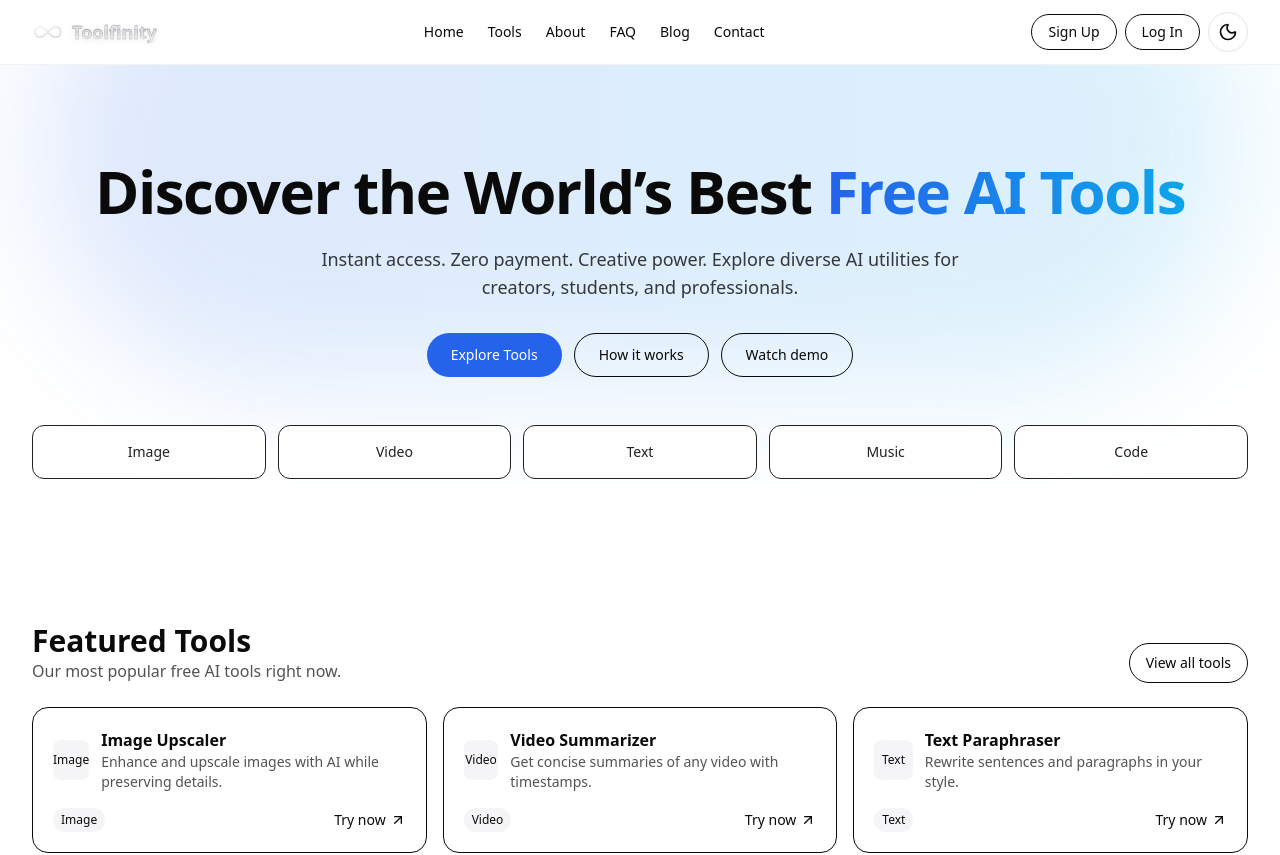
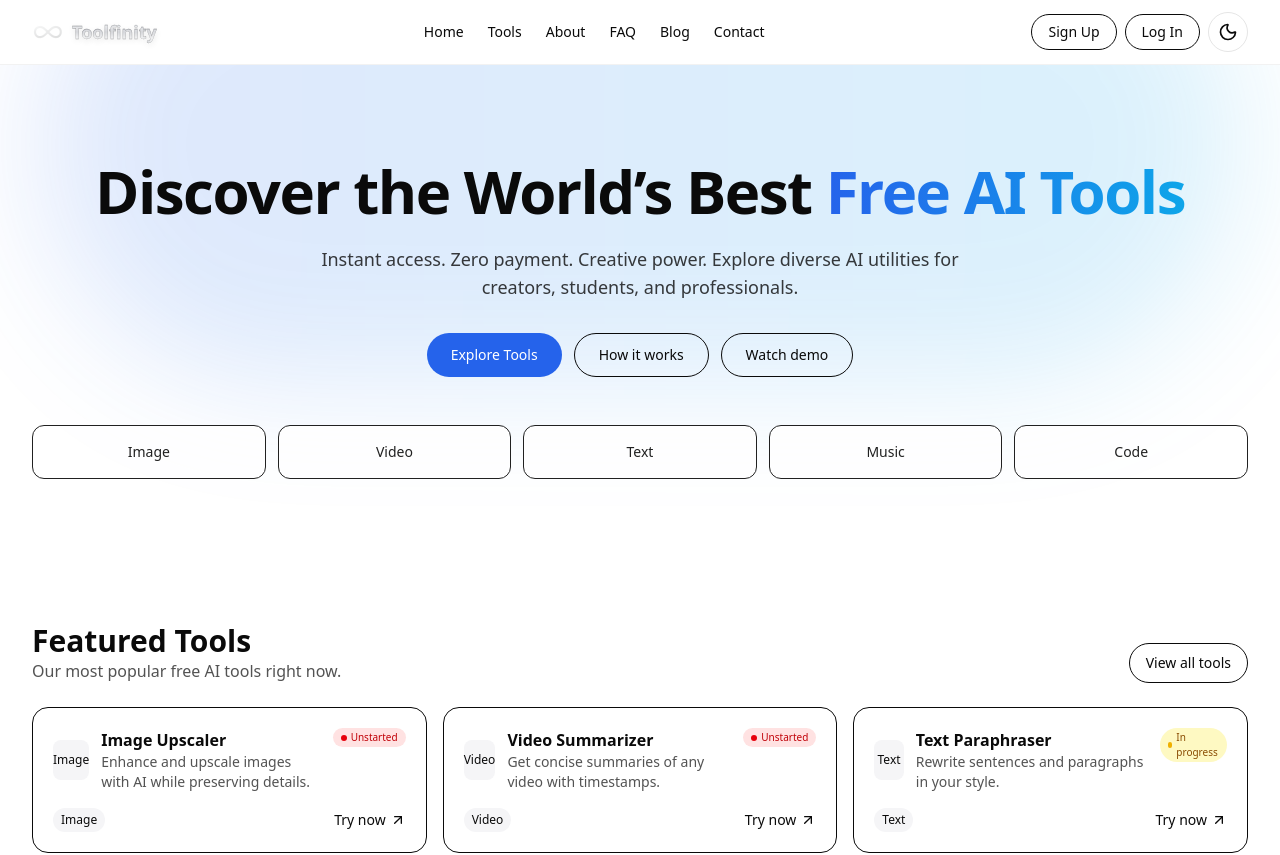
Before and after one commit to silasedwards1/toolfinity, a Next.js app in the folder web/: page / in a window 1280 px wide. Shown: the top 855 px of the page. Built offline with nearby package versions, Linux system fonts and the light colour scheme.

Commit message:
feat(ui): add status badges and annotate tool statuses (red/yellow)

```diff
--- a/web/src/components/ToolCard.tsx
+++ b/web/src/components/ToolCard.tsx
@@ -1,5 +1,7 @@
 import Link from 'next/link';
 import { ArrowUpRight } from 'lucide-react';
+
+export type ToolStatus = 'unstarted' | 'unfinished' | 'ready';
 
 export type Tool = {
   id: string;
@@ -8,11 +10,33 @@ export type Tool = {
   href: string;
   category: 'Image' | 'Video' | 'Text' | 'Music' | 'Code' | 'Utility';
   icon?: React.ReactNode;
+  status?: ToolStatus; // unstarted -> red, unfinished -> yellow, ready -> no badge
 };
+
+function renderStatusBadge(status?: ToolStatus) {
+  if (!status || status === 'ready') return null;
+
+  const isUnstarted = status === 'unstarted';
+  const label = isUnstarted ? 'Unstarted' : 'In progress';
+  const cls = isUnstarted
+    ? 'bg-red-100 text-red-700 dark:bg-red-900/30 dark:text-red-300'
+    : 'bg-yellow-100 text-yellow-800 dark:bg-yellow-900/30 dark:text-yellow-300';
+
+  return (
+    <span
+      className={`inline-flex items-center gap-1 rounded-full px-2 py-0.5 text-[10px] font-medium ${cls}`}
+      aria-label={`Status: ${label}`}
+    >
+      <span className={`h-1.5 w-1.5 rounded-full ${isUnstarted ? 'bg-red-600 dark:bg-red-400' : 'bg-yellow-500 dark:bg-yellow-300'}`} />
+      {label}
+    </span>
+  );
+}
 
 export default function ToolCard({ tool }: { tool: Tool }) {
   return (
     <div className="group rounded-2xl border bg-card p-5 hover:shadow-sm transition-shadow">
+      <div className="flex items-start justify-between gap-3">
         <div className="flex items-center gap-3">
           <div className="h-10 w-10 rounded-lg bg-muted flex items-center justify-center" aria-hidden>
             {tool.icon ?? <span className="text-xs">{tool.category}</span>}
@@ -21,6 +45,8 @@ export default function ToolCard({ tool }: { tool: Tool }) {
             <h3 className="font-semibold">{tool.name}</h3>
             <p className="text-sm text-foreground/70 line-clamp-2">{tool.description}</p>
           </div>
+        </div>
+        {renderStatusBadge(tool.status)}
       </div>
       <div className="mt-4 flex items-center justify-between">
         <span className="inline-block rounded-full bg-muted px-2 py-1 text-xs">{tool.category}</span>
--- a/web/src/data/tools.ts
+++ b/web/src/data/tools.ts
@@ -7,6 +7,7 @@ export const featuredTools: Tool[] = [
     description: 'Enhance and upscale images with AI while preserving details.',
     href: '/tools/image-upscaler',
     category: 'Image',
+    status: 'unstarted',
   },
   {
     id: 'video-summarizer',
@@ -14,6 +15,7 @@ export const featuredTools: Tool[] = [
     description: 'Get concise summaries of any video with timestamps.',
     href: '/tools/video-summarizer',
     category: 'Video',
+    status: 'unstarted',
   },
   {
     id: 'text-paraphraser',
@@ -21,6 +23,7 @@ export const featuredTools: Tool[] = [
     description: 'Rewrite sentences and paragraphs in your style.',
     href: '/tools/text-paraphraser',
     category: 'Text',
+    status: 'unfinished',
   },
   {
     id: 'code-explainer',
@@ -28,6 +31,7 @@ export const featuredTools: Tool[] = [
     description: 'Paste code and get clear explanations and improvements.',
     href: '/tools/code-explainer',
     category: 'Code',
+    status: 'unstarted',
   },
   {
     id: 'music-tag-cleaner',
@@ -35,6 +39,7 @@ export const featuredTools: Tool[] = [
     description: 'Fix and normalize audio metadata in seconds.',
     href: '/tools/music-tag-cleaner',
     category: 'Music',
+    status: 'unstarted',
   },
   {
     id: 'video-watermark-remover',
@@ -42,6 +47,7 @@ export const featuredTools: Tool[] = [
     description: 'Smartly remove corner/logo watermarks using FFmpeg delogo. Free.',
     href: '/tools/video-watermark-remover',
     category: 'Video',
+    status: 'ready',
   },
   {
     id: 'video-watermark-auto',
@@ -49,6 +55,7 @@ export const featuredTools: Tool[] = [
     description: 'Upload once. We detect persistent overlays and remove them across the video.',
     href: '/tools/video-watermark-auto',
     category: 'Video',
+    status: 'unfinished',
   },
   {
     id: 'model-matchmaker',
@@ -56,5 +63,6 @@ export const featuredTools: Tool[] = [
     description: 'Describe your task; we pick the best AI model and explain why.',
     href: '/tools/model-matchmaker',
     category: 'Utility',
+    status: 'unfinished',
   },
 ];
```
Lines whose indentation alone changed are shown as unchanged.
